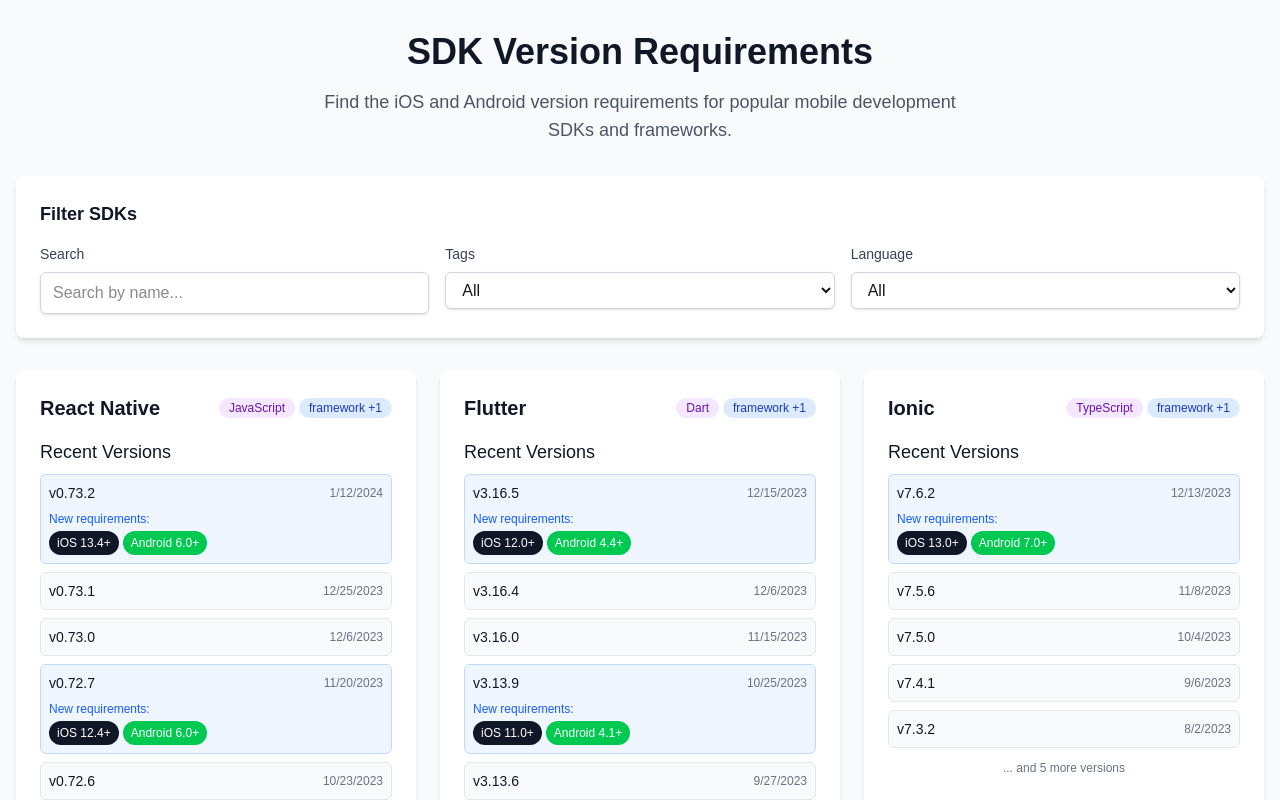
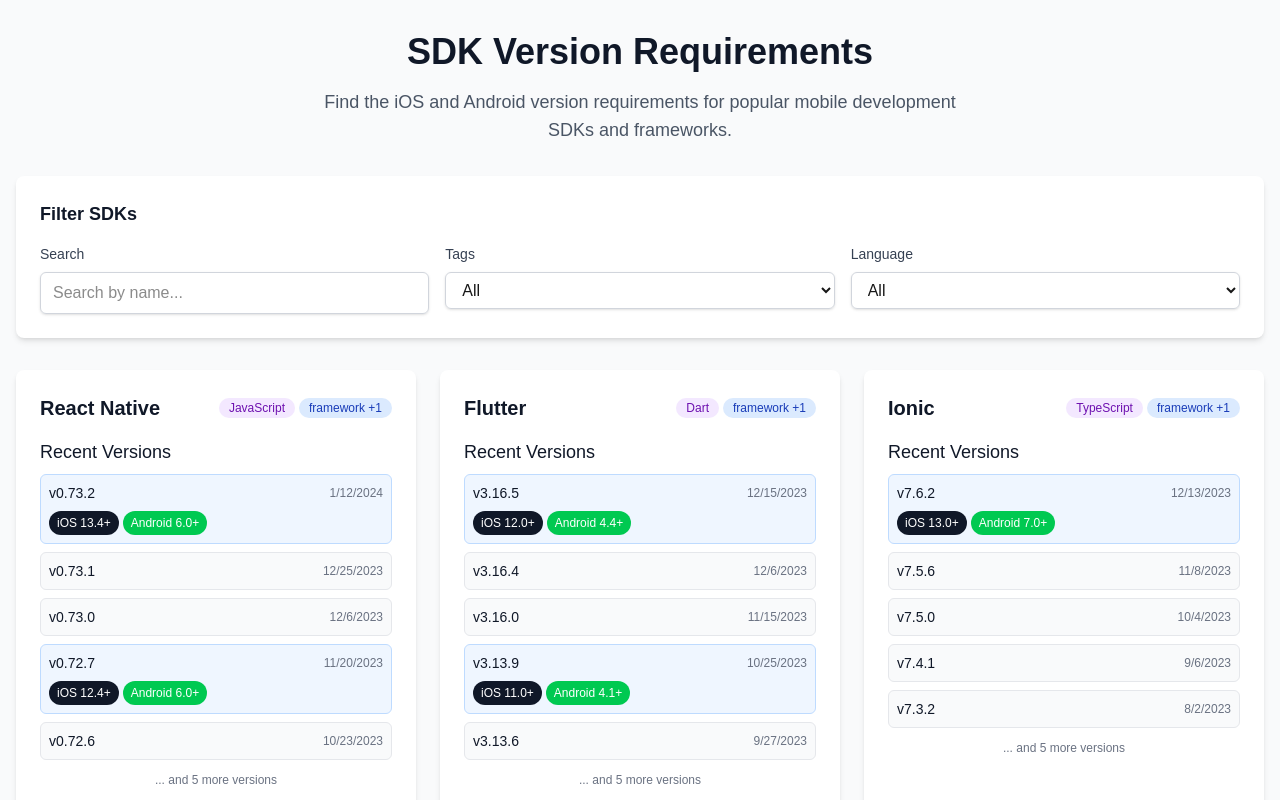
Before and after one commit to ronanrodrigo/reqreq, a Next.js app: page / in a window 1280 px wide. Shown: the top 800 px of the page. Built offline with nearby package versions, Linux system fonts and the light colour scheme.

Commit message:
Remove temp files

```diff
--- a/src/components/SDKCard.tsx
+++ b/src/components/SDKCard.tsx
@@ -139,7 +139,6 @@
 
               {hasRequirements && (
                 <div className="mt-2">
-                  <div className="text-xs text-blue-600 font-medium mb-1">New requirements:</div>
                   <div className="flex flex-wrap gap-1">
                     {version.platformVersions.map((platform, platformIndex) => (
                       <div
```
